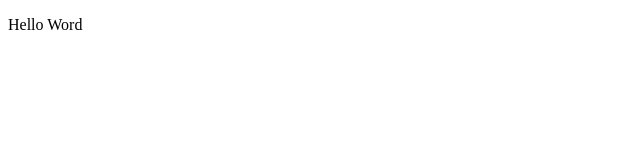
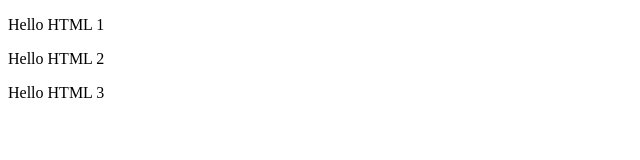
Before and after one commit to gustavoorlandomachadosilva/bootcamp-devjr, a plain HTML site: page index.html in a window 1280 px wide. Shown: the whole page, without its empty margins (0-640 px from the left). Drawn offline with Linux system fonts and the light colour scheme.

Commit message:
second commit

```diff
--- a/index.html
+++ b/index.html
@@ -6,6 +6,8 @@
     <title>HTML Page</title>
 </head>
 <body>
-    <p>Hello Word</p>
+    <p>Hello HTML 1</p>
+    <p>Hello HTML 2</p>
+    <p>Hello HTML 3</p>
 </body>
 </html>
```
